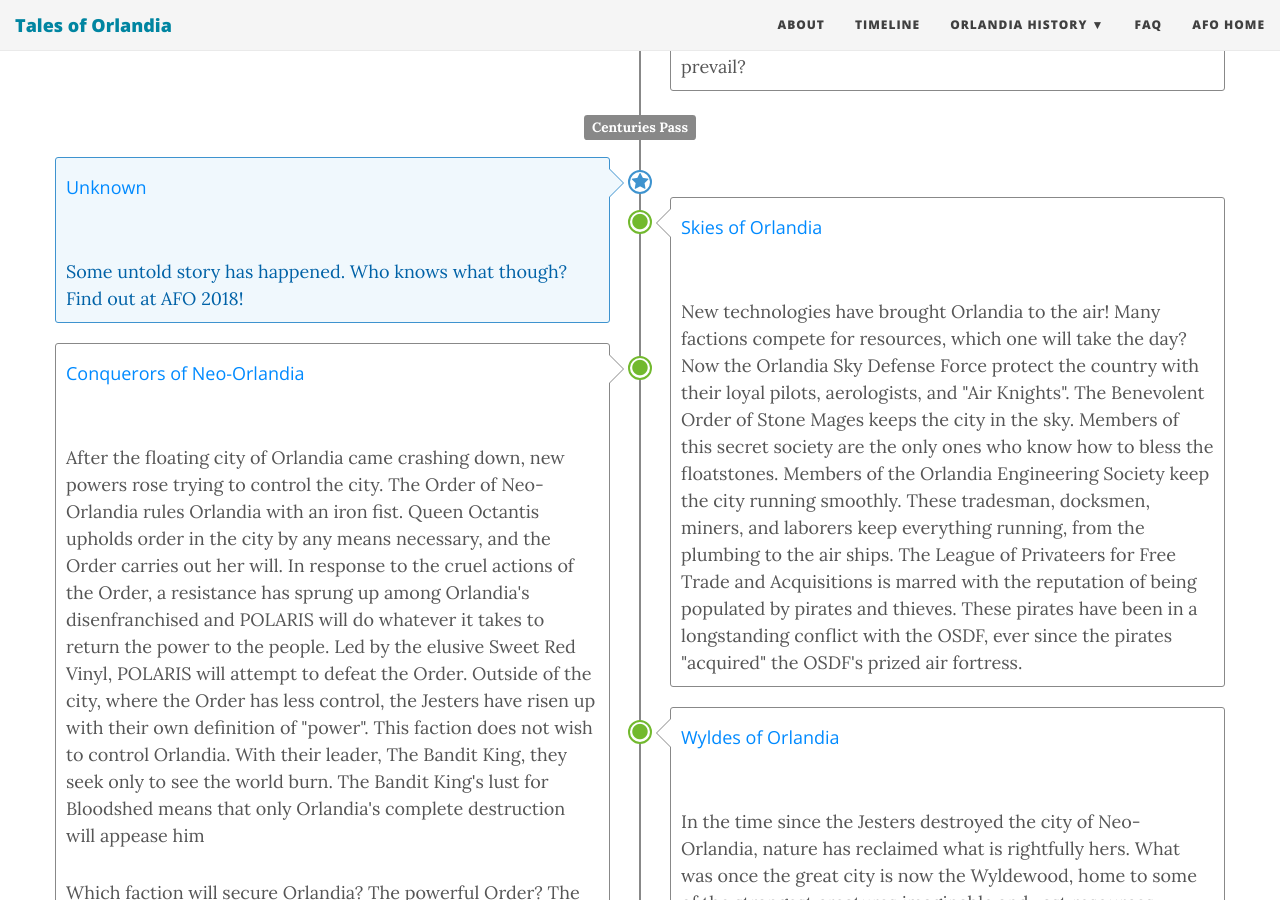
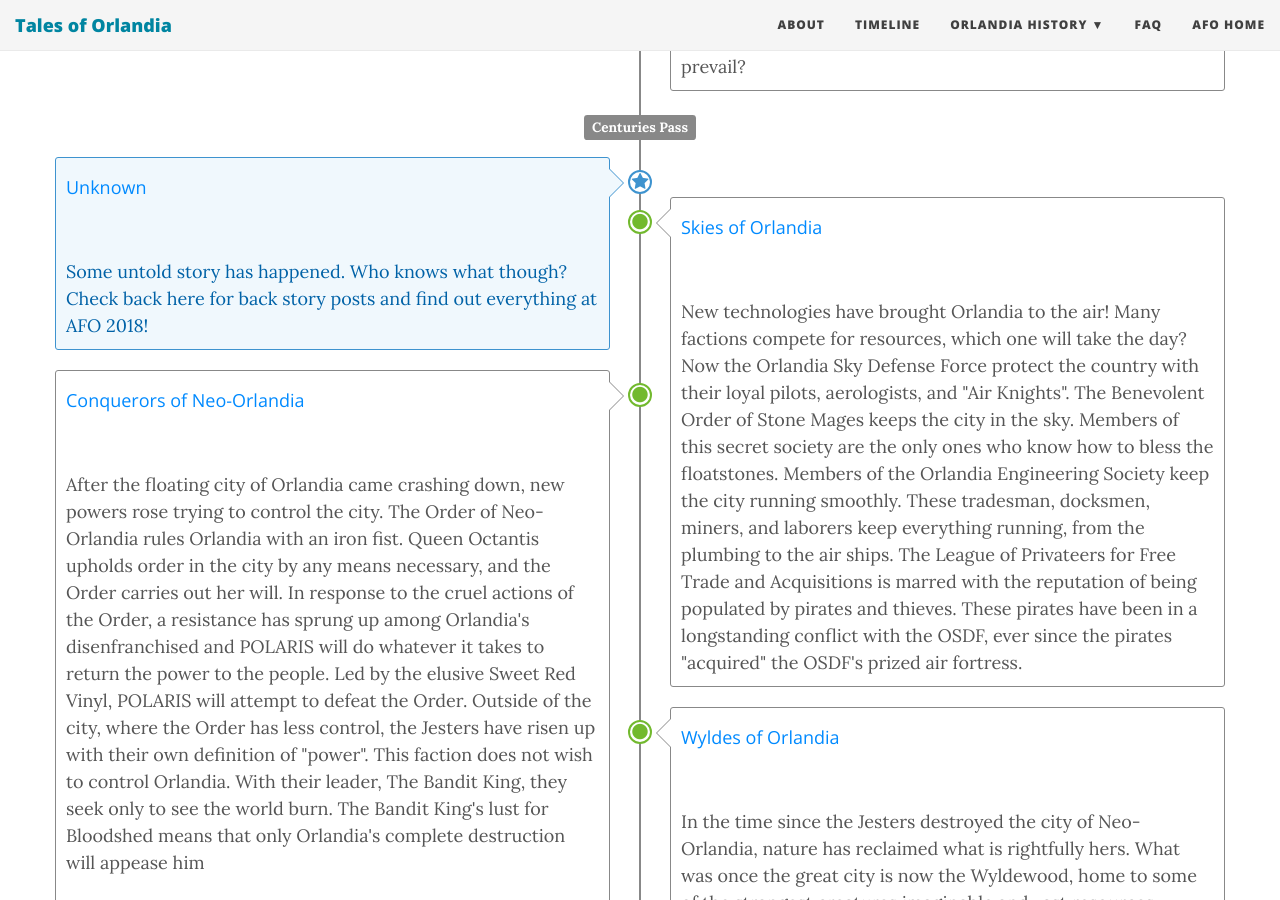
Before and after one commit to iamdavidfrancis/talesoforlandia, a Jekyll site: the page built from timeline.html, in a window 1280 px wide and 900 px high, scrolled down 1194 px. Built offline with Jekyll 4.4.1, drawn with Linux system fonts in a browser that asks for light colours; nearby versions of some CDN libraries.

Commit message:
Update 2018 blurb

```diff
--- a/timeline.html
+++ b/timeline.html
@@ -99,7 +99,7 @@ css:
         </div>
         <div class="timeline-body">
           <p>
-            Some untold story has happened. Who knows what though? Find out at AFO 2018!
+            Some untold story has happened. Who knows what though? Check back here for back story posts and find out everything at AFO 2018!
           </p>
         </div>
       </div>
```
